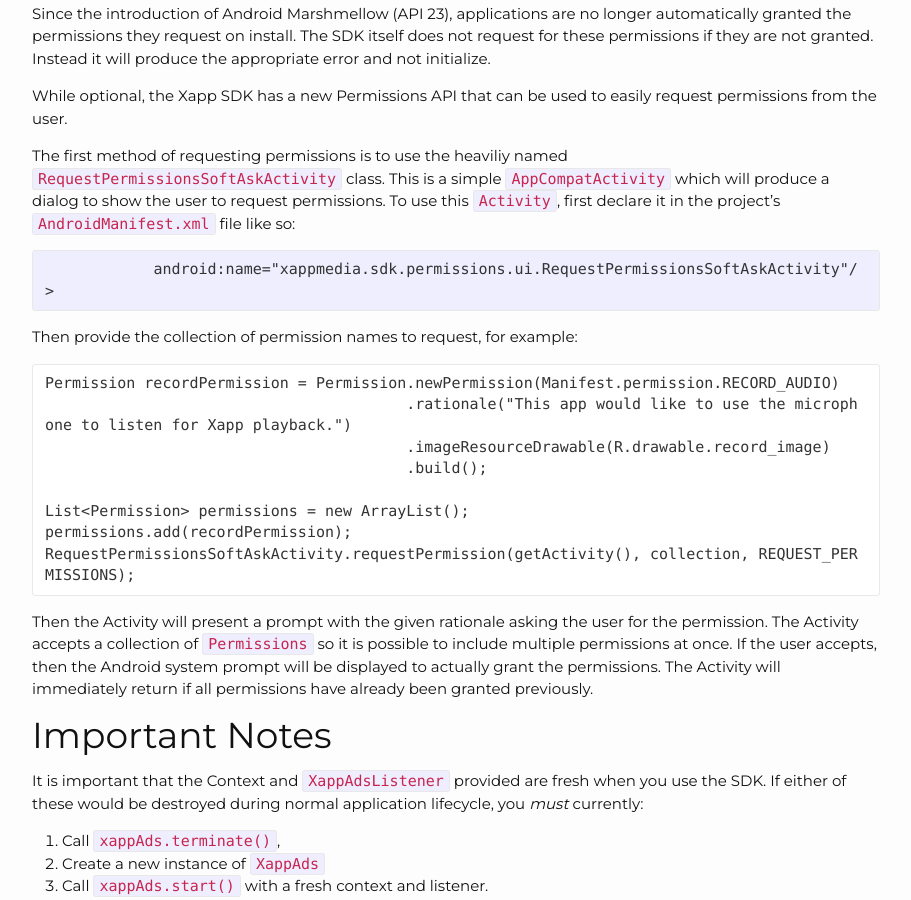
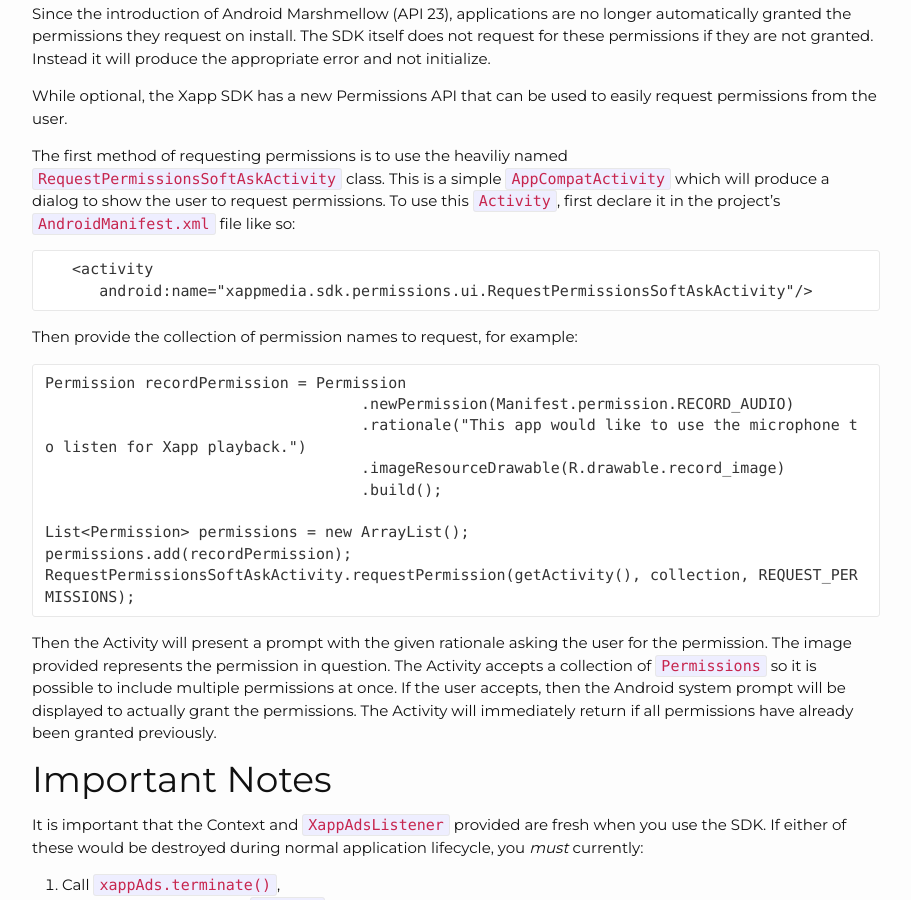
Before and after one commit to chrsdietz/Documentation, a Jekyll site: the page built from _android/quick-start.markdown, in a window 1280 px wide and 900 px high, scrolled down 4392 px. Shown: the whole window, without its empty margins (38-949 px from the left). Built offline with Jekyll 4.4.1, drawn with Linux system fonts in a browser that asks for light colours; nearby versions of some CDN libraries; library files that are not in the unit come from our copies; Markdown is read by kramdown in place of the engine named in the settings; comment, search, counter and statistics services are not loaded.

Commit message:
Formatting corrections
Attempting to fix formatting that seems to be off on the website.

````diff
--- a/_android/quick-start.markdown
+++ b/_android/quick-start.markdown
@@ -207,24 +207,26 @@
 
 The first method of requesting permissions is to use the heaviliy named `RequestPermissionsSoftAskActivity` class. This is a simple `AppCompatActivity` which will produce a dialog to show the user to request permissions. To  use this `Activity`, first declare it in the project's `AndroidManifest.xml` file like so:
 
-```<activity
-            android:name="xappmedia.sdk.permissions.ui.RequestPermissionsSoftAskActivity"/>
+```
+   <activity
+      android:name="xappmedia.sdk.permissions.ui.RequestPermissionsSoftAskActivity"/>
 ```
 
 Then provide the collection of permission names to request, for example:
 
 ```
-Permission recordPermission = Permission.newPermission(Manifest.permission.RECORD_AUDIO)
-                                        .rationale("This app would like to use the microphone to listen for Xapp playback.")
-                                        .imageResourceDrawable(R.drawable.record_image)
-                                        .build();
+Permission recordPermission = Permission
+                                   .newPermission(Manifest.permission.RECORD_AUDIO)
+                                   .rationale("This app would like to use the microphone to listen for Xapp playback.")
+                                   .imageResourceDrawable(R.drawable.record_image)
+                                   .build();
 
 List<Permission> permissions = new ArrayList();
 permissions.add(recordPermission);
 RequestPermissionsSoftAskActivity.requestPermission(getActivity(), collection, REQUEST_PERMISSIONS);
 ```
 
-Then the Activity will present a prompt with the given rationale asking the user for the permission. The Activity accepts a collection of `Permissions` so it is possible to include multiple permissions at once.  If the user accepts, then the Android system prompt will be displayed to actually grant the permissions. The Activity will immediately return if all permissions have already been granted previously.
+Then the Activity will present a prompt with the given rationale asking the user for the permission. The image provided represents the permission in question. The Activity accepts a collection of `Permissions` so it is possible to include multiple permissions at once.  If the user accepts, then the Android system prompt will be displayed to actually grant the permissions. The Activity will immediately return if all permissions have already been granted previously.
 
 # Important Notes
 
````
